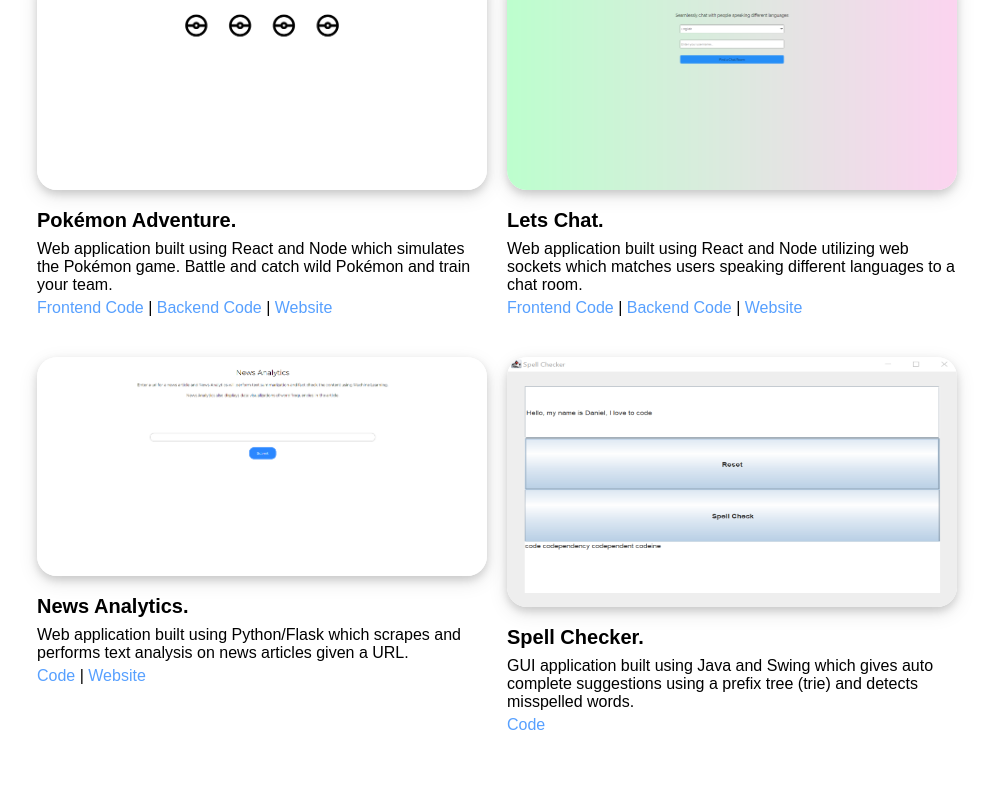
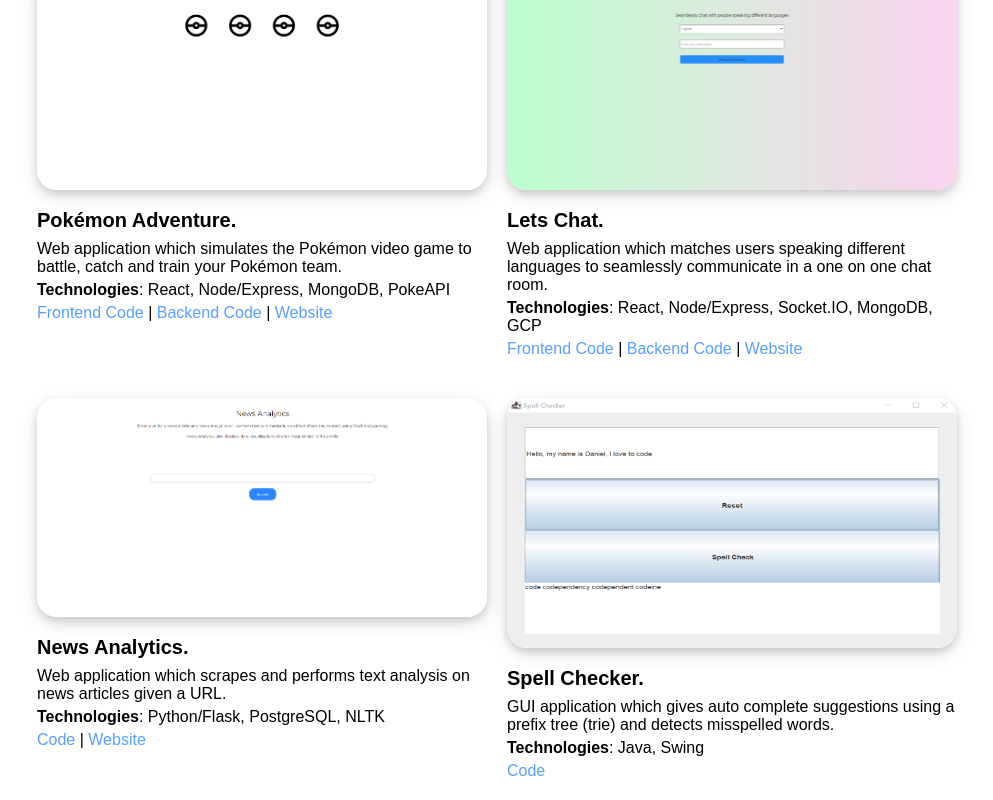
Before and after one commit to DanielBL01/DanielBL01.github.io, a React (Create React App) app: page /projects in a window 1280 px wide. Shown: the part 267-1067 px from the top of the page, without its empty margins (143-1136 px from the left). Before the commit the page ends 1021 px from the top, so only its background shows below. Built offline with nearby package versions, Linux system fonts and the light colour scheme.

Commit message:
add seperate tech section

```diff
--- a/src/components/Projects.js
+++ b/src/components/Projects.js
@@ -24,9 +24,12 @@
                             Pokémon Adventure.
                         </div>
                         <div>
-                            Web application built using React and Node which simulates the Pokémon game. Battle and catch wild Pokémon and train your team.
+                            Web application which simulates the Pokémon video game to battle, catch and train your Pokémon team.
                         </div>
-                        <div className="project-links">
+                        <div className="project-spacing">
+                            <b>Technologies</b>: React, Node/Express, MongoDB, PokeAPI
+                        </div>
+                        <div className="project-spacing">
                             <a href="https://github.com/DanielBL01/pokemon-adventure-frontend">Frontend Code</a> | <a href="https://github.com/DanielBL01/pokemon-adventure-backend">Backend Code</a> | <a href="https://pokemon-adventure1.herokuapp.com/">Website</a>
                         </div>
                     </div>
@@ -38,9 +41,12 @@
                             Lets Chat.
                         </div>
                         <div>
-                            Web application built using React and Node utilizing web sockets which matches users speaking different languages to a chat room.
+                            Web application which matches users speaking different languages to seamlessly communicate in a one on one chat room.
                         </div>
-                        <div className="project-links">
+                        <div className="project-spacing">
+                            <b>Technologies</b>: React, Node/Express, Socket.IO, MongoDB, GCP
+                        </div>
+                        <div className="project-spacing">
                             <a href="https://github.com/DanielBL01/lets-chat-frontend">Frontend Code</a> | <a href="https://github.com/DanielBL01/lets-chat-backend">Backend Code</a> | <a href="https://lets-chat-project.herokuapp.com/">Website</a>
                         </div>
                     </div>
@@ -52,9 +58,12 @@
                             News Analytics.
                         </div>
                         <div>
-                            Web application built using Python/Flask which scrapes and performs text analysis on news articles given a URL.
+                            Web application which scrapes and performs text analysis on news articles given a URL.
                         </div>
-                        <div className="project-links">
+                        <div className="project-spacing">
+                            <b>Technologies</b>: Python/Flask, PostgreSQL, NLTK
+                        </div>
+                        <div className="project-spacing">
                             <a href="https://github.com/DanielBL01/news-analytics">Code</a> | <a href="https://newsanalytics1.herokuapp.com/">Website</a>
                         </div>
                     </div>
@@ -66,9 +75,12 @@
                             Spell Checker.
                         </div>
                         <div>
-                            GUI application built using Java and Swing which gives auto complete suggestions using a prefix tree (trie) and detects misspelled words.
+                            GUI application which gives auto complete suggestions using a prefix tree (trie) and detects misspelled words.
                         </div>
-                        <div className="project-links">
+                        <div className="project-spacing">
+                            <b>Technologies</b>: Java, Swing
+                        </div>
+                        <div className="project-spacing">
                             <a href="https://github.com/DanielBL01/spell-checker">Code</a>
                         </div>
                     </div>
--- a/src/styles/App.css
+++ b/src/styles/App.css
@@ -83,7 +83,7 @@
     font-size: 20px;
 }
 
-.project-links {
+.project-spacing {
     margin-top: 5px;
 }
 
```
